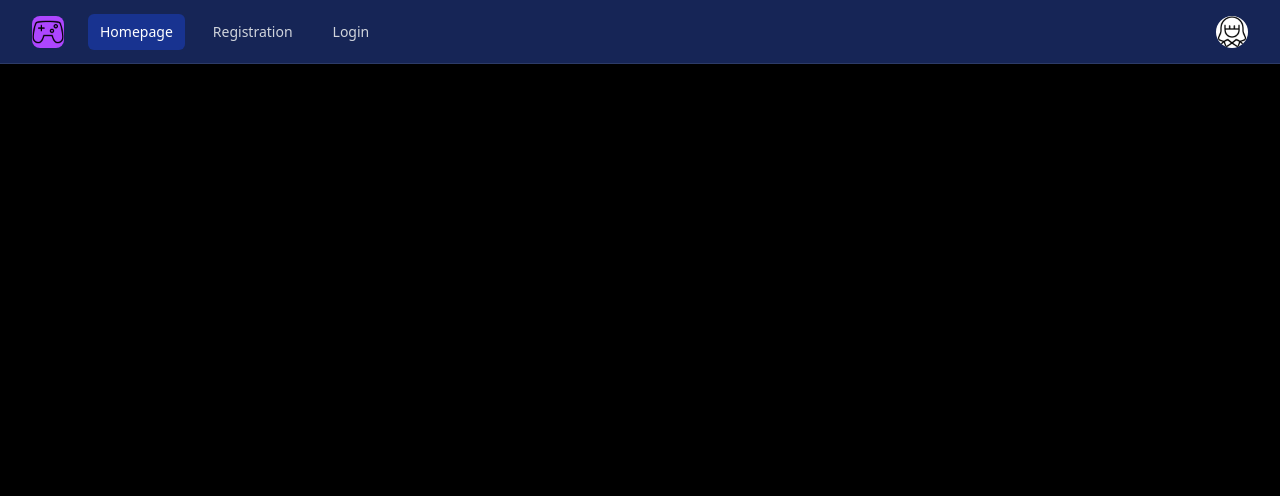
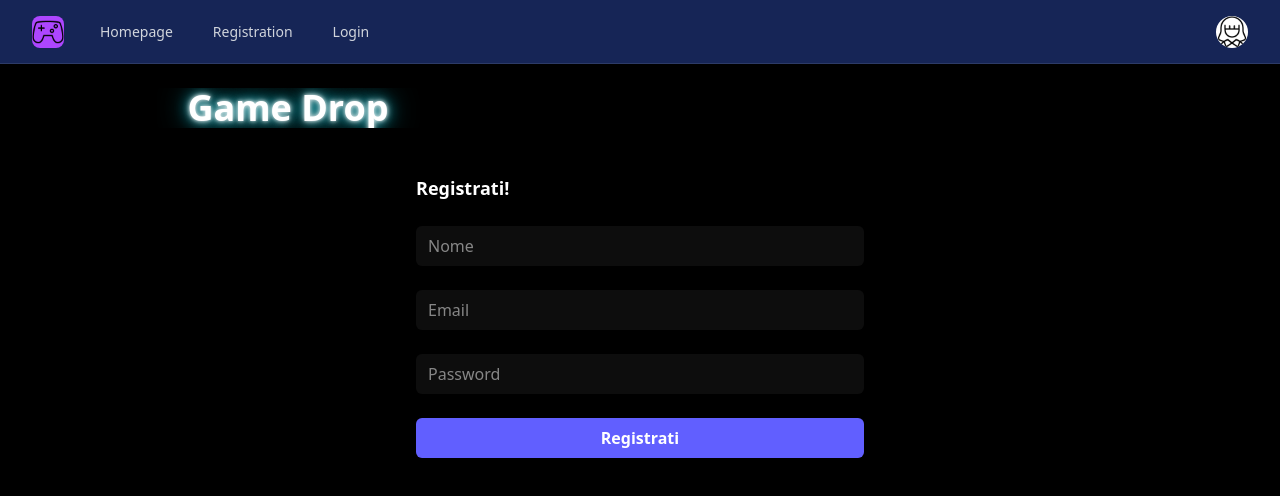
Before and after one commit to alessandraciccone/GGame, a React (Vite) app in the folder GgameFrontend/: page /Registration in a window 1280 px wide. Shown: the top 496 px of the page. Built offline with nearby package versions, Linux system fonts and the light colour scheme.

Commit message:
update env.properties and add registration component

```diff
--- a/GgameFrontend/src/App.jsx
+++ b/GgameFrontend/src/App.jsx
@@ -3,12 +3,16 @@ import { BrowserRouter, Routes, Route } from "react-router-dom";
 
 import Navbar from "./components/NavBar.jsx";
 import Homepage from "./components/Homepage.jsx";
+import Title from "./components/Title.jsx";
+import Registration from "./components/Registration.jsx";
 function App() {
   return (
     <BrowserRouter>
       <Navbar />
+      <Title />
       <Routes>
         <Route path="/" element={<Homepage />} />
+        <Route path="/Registration" element={<Registration />} />
       </Routes>
     </BrowserRouter>
   );
--- a/GgameFrontend/src/components/Homepage.jsx
+++ b/GgameFrontend/src/components/Homepage.jsx
@@ -1,11 +1,7 @@
 import gameSfondo from "../assets/img/gameSfondo.png";
-import "../css/Homepage.css";
 const Homepage = () => {
   return (
     <>
-      <h1 className="text-4xl font-bold text-white text-center mt-6 typing">
-        Game Drop
-      </h1>
       <p className="text-gray-400 text-center text-xl mt-6">
         Benvenuto! pronto a scoprire il video game adatto a te? <br />{" "}
         Registrati, compila il tuo profilo e scrivi come ti senti e <br /> ti
--- a/GgameFrontend/src/components/NavBar.jsx
+++ b/GgameFrontend/src/components/NavBar.jsx
@@ -11,8 +11,9 @@ import { Bars3Icon, BellIcon, XMarkIcon } from "@heroicons/react/24/outline";
 import profile from "../assets/img/profile.png";
 import game from "../assets/img/game.png";
 const navigation = [
-  { name: "Homepage", href: "#", current: true },
-  { name: "Registration", href: "#", current: false },
+  { name: "Homepage", href: "/", current: false },
+  { name: "Registration", href: "/Registration", current: false },
+
   { name: "Login", href: "#", current: false },
 ];
 
--- /dev/null
+++ b/GgameFrontend/src/components/Registration.jsx
@@ -0,0 +1,100 @@
+import { useState } from "react";
+
+const Registration = () => {
+  const [formData, setFormData] = useState({
+    nome: "",
+    email: "",
+    password: "",
+  });
+
+  const [successMessage, setSuccessMessage] = useState("");
+
+  const handleChange = (e) => {
+    setFormData({
+      ...formData,
+      [e.target.name]: e.target.value,
+    });
+  };
+
+  const handleSubmit = async (e) => {
+    e.preventDefault();
+
+    try {
+      const response = await fetch("http://localhost:8080/auth/register", {
+        method: "POST",
+        headers: {
+          "Content-Type": "application/json",
+        },
+        body: JSON.stringify(formData),
+      });
+
+      if (!response.ok) {
+        const errorData = await response.json();
+        console.error("Errore backend:", errorData);
+        throw new Error("Errore nella registrazione");
+      }
+
+      const data = await response.json();
+
+      localStorage.setItem("token", data.token);
+      console.log("Utente:", data.user);
+
+      setSuccessMessage("Registrazione completata con successo!");
+    } catch (error) {
+      console.error(error.message);
+    }
+  };
+
+  return (
+    <div className="max-w-md mx-auto mt-10">
+      <form onSubmit={handleSubmit} className="space-y-6">
+        <h2 className="text-white text-lg font-semibold">Registrati!</h2>
+
+        {successMessage && (
+          <div className="p-3 rounded-md bg-green-600 text-white text-center">
+            {successMessage}
+          </div>
+        )}
+
+        <input
+          type="text"
+          name="nome"
+          placeholder="Nome"
+          value={formData.nome}
+          onChange={handleChange}
+          className="w-full rounded-md bg-white/5 px-3 py-2 text-white"
+          required
+        />
+
+        <input
+          type="email"
+          name="email"
+          placeholder="Email"
+          value={formData.email}
+          onChange={handleChange}
+          className="w-full rounded-md bg-white/5 px-3 py-2 text-white"
+          required
+        />
+
+        <input
+          type="password"
+          name="password"
+          placeholder="Password"
+          value={formData.password}
+          onChange={handleChange}
+          className="w-full rounded-md bg-white/5 px-3 py-2 text-white"
+          required
+        />
+
+        <button
+          type="submit"
+          className="w-full rounded-md bg-indigo-500 py-2 text-white font-semibold"
+        >
+          Registrati
+        </button>
+      </form>
+    </div>
+  );
+};
+
+export default Registration;
--- /dev/null
+++ b/GgameFrontend/src/components/Title.jsx
@@ -0,0 +1,10 @@
+import "../css/Title.css";
+
+const Title = () => {
+  return (
+    <h1 className="text-4xl font-bold text-white text-center mt-6 typing">
+      Game Drop
+    </h1>
+  );
+};
+export default Title;
```
Also changed, not shown: GgameFrontend/src/css/Title.css (renamed from GgameFrontend/src/css/Homepage.css), 2 other files (tests, documents, lock files or other folders).
